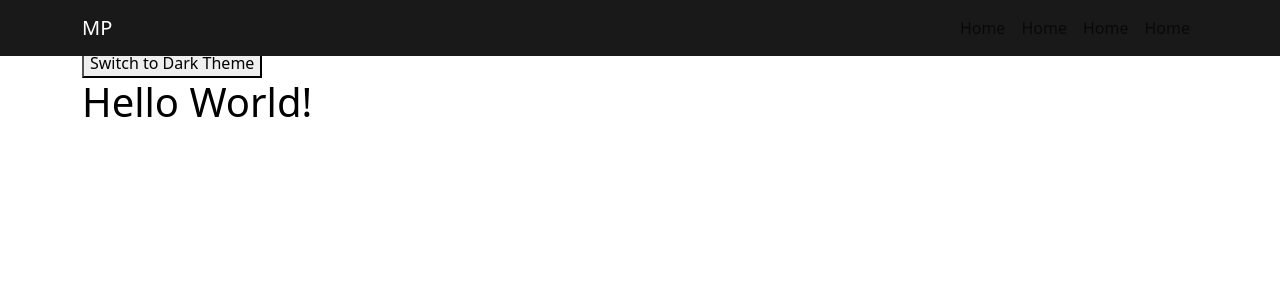
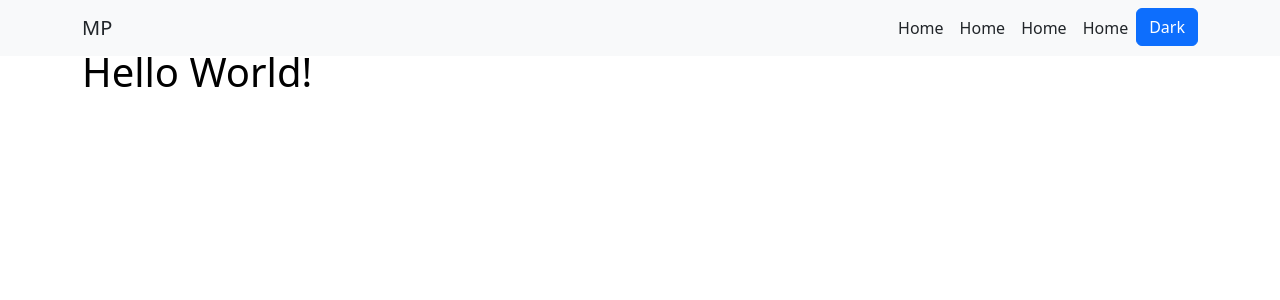
Before and after one commit to maxiparis/portfolio, a React (Vite) app: page / in a window 1280 px wide. Shown: the top 300 px of the page. Built offline with nearby package versions, Linux system fonts and the light colour scheme.

Commit message:
fix: transition and navbar burguer fixed

```diff
--- a/src/App.css
+++ b/src/App.css
@@ -1,6 +1,9 @@
 body, #root {
   min-height: 100vh;
   /*background-color: #050505; !* Replace with your desired color *!*/
+}
+* {
+  transition: background-color 0.5s ease; /* 0.5s transition time for background-color */
 }
 
 .bg-gray {
--- a/src/App.jsx
+++ b/src/App.jsx
@@ -1,7 +1,7 @@
 import './App.css'
 import {BrowserRouter} from "react-router-dom";
 import 'react-bootstrap'
-import {Container, Nav, Navbar} from "react-bootstrap";
+import {Button, Container, Nav, Navbar} from "react-bootstrap";
 import { useTheme } from "./ThemeSetter.jsx";
 import {useEffect} from "react";
 
@@ -12,11 +12,14 @@ function App() {
     useEffect(() => {
         // Access the root element and set the background color
         const root = document.getElementById("root");
+        const body = document.body
         if (root) {
             if (theme === "light") {
                 root.style.backgroundColor = "#ffffff"; // Set the background color you want
+                body.style.backgroundColor = "#ffffff"; // Set the background color you want
             } else {
                 root.style.backgroundColor = "#000000"; // Set the background color you want
+                body.style.backgroundColor = "#000000"; // Set the background color you want
             }
         }
     }, [theme]) // Empty array ensures this runs once when the component mounts
@@ -25,41 +28,36 @@ function App() {
 
     return (
     <BrowserRouter >
-        <Navbar expand="lg" className="bg-gray" fixed="top">
+        <Navbar expand="lg" className={theme === "light" ? "bg-light" :"bg-gray"}  variant={theme === "light" ? "light" :"dark"} fixed="top">
             <Container>
-                <Navbar.Brand className={"text-white"} href="#home">MP</Navbar.Brand>
+                <Navbar.Brand className={theme === "light" ? "text-dark" : "text-white"} href="#home">MP</Navbar.Brand>
                 <Navbar.Toggle aria-controls="navbar-content" />
                 <Navbar.Collapse id="navbar-content" className="justify-content-end">
                     <Nav >
                         <Nav.Item>
-                            <Nav.Link href="#home">Home</Nav.Link>
+                            <Nav.Link className={theme === "light" ? "text-dark" : "text-white"} href="#home">Home</Nav.Link>
                         </Nav.Item>
                         <Nav.Item>
-                            <Nav.Link href="#home">Home</Nav.Link>
+                            <Nav.Link className={theme === "light" ? "text-dark" : "text-white"} href="#home">Home</Nav.Link>
                         </Nav.Item>
                         <Nav.Item>
-                            <Nav.Link href="#home">Home</Nav.Link>
+                            <Nav.Link className={theme === "light" ? "text-dark" : "text-white"} href="#home">Home</Nav.Link>
                         </Nav.Item>
                         <Nav.Item>
-                            <Nav.Link href="#home">Home</Nav.Link>
+                            <Nav.Link className={theme === "light" ? "text-dark" : "text-white"} href="#home">Home</Nav.Link>
                         </Nav.Item>
-
+                        <Nav.Item>
+                            <Button onClick={toggleTheme}>
+                                {theme === "light" ? "Dark" : "Light"}
+                            </Button>
+                        </Nav.Item>
                     </Nav>
                 </Navbar.Collapse>
             </Container>
         </Navbar>
 
         <Container className="mt-5">
-            <button onClick={toggleTheme}>
-                Switch to {theme === "light" ? "Dark" : "Light"} Theme
-            </button>
-            { theme === "light" ? (
-                <h1 className="text-black">Hello World!</h1>
-            ):(
-                <h1 className="text-white">Hello World!</h1>
-            )
-
-            }
+                <h1 className={ theme === "light" ? "text-black" : "text-white" } >Hello World!</h1>
         </Container>
 
     </BrowserRouter>
```
